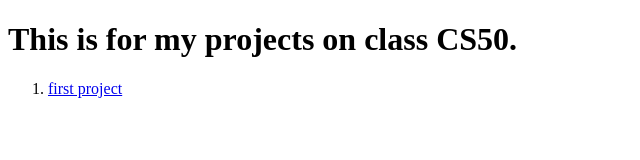
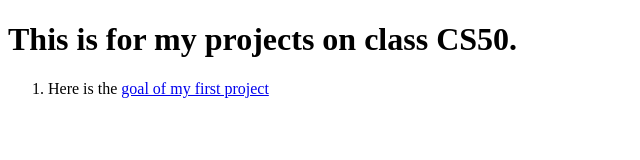
Before and after one commit to eunjung2059/WebProgrammingCS50W, a plain HTML site: page project0/index.html in a window 1280 px wide. Shown: the whole page, without its empty margins (0-640 px from the left). Drawn offline with Linux system fonts and the light colour scheme.

Commit message:
modify link to project explanation

```diff
--- a/project0/index.html
+++ b/project0/index.html
@@ -6,7 +6,7 @@
 	<body>
 		<h1>This is for my projects on class CS50.</h1>
 		<ol>
-		 <li><a href="./Project%0_Hompate.html">first project</a></li>
+			<li>Here is the <a href="./Project%0_Hompate.html">goal of my first project</a></li>
 		</ol>
 
 	</body>
```
